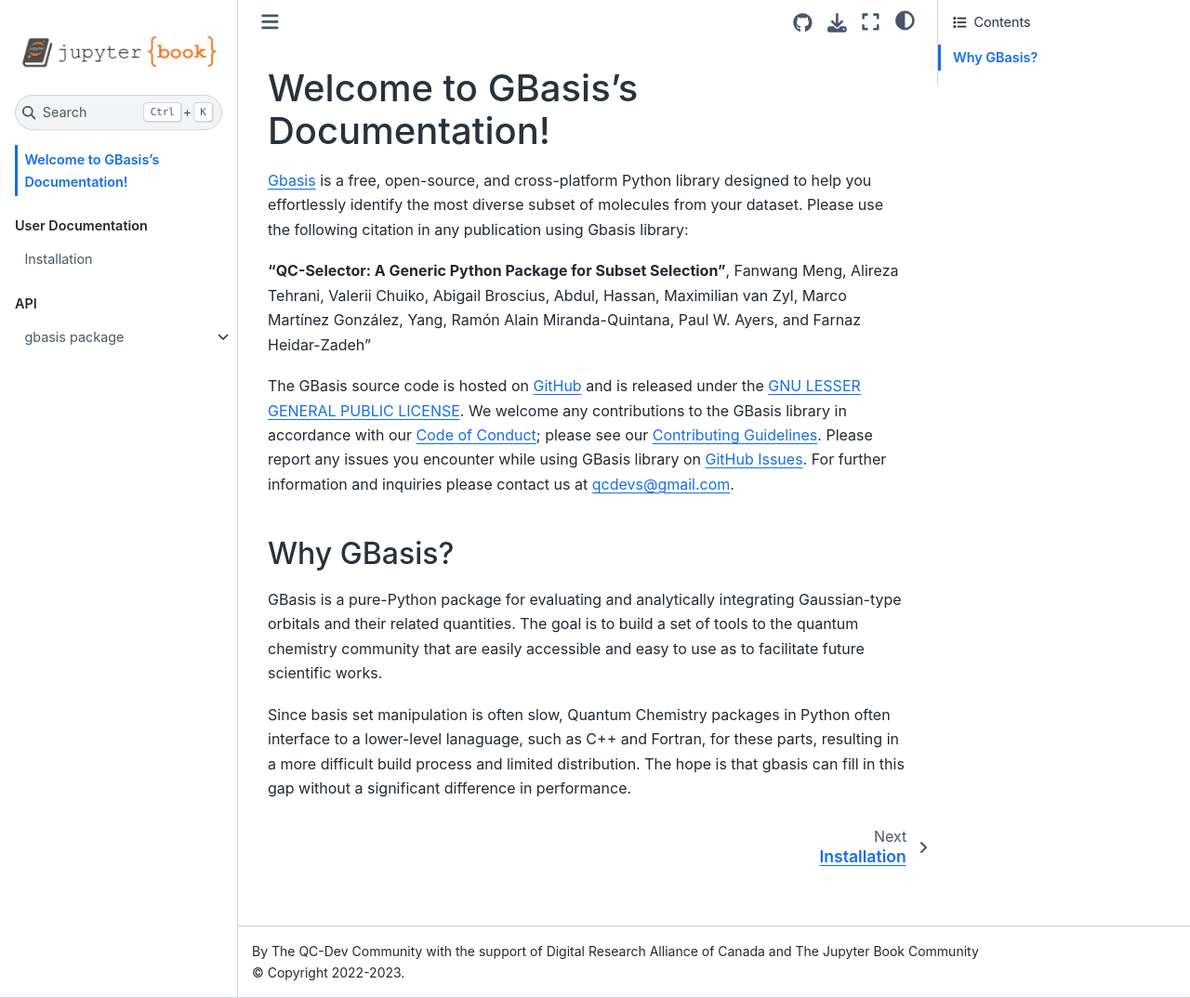
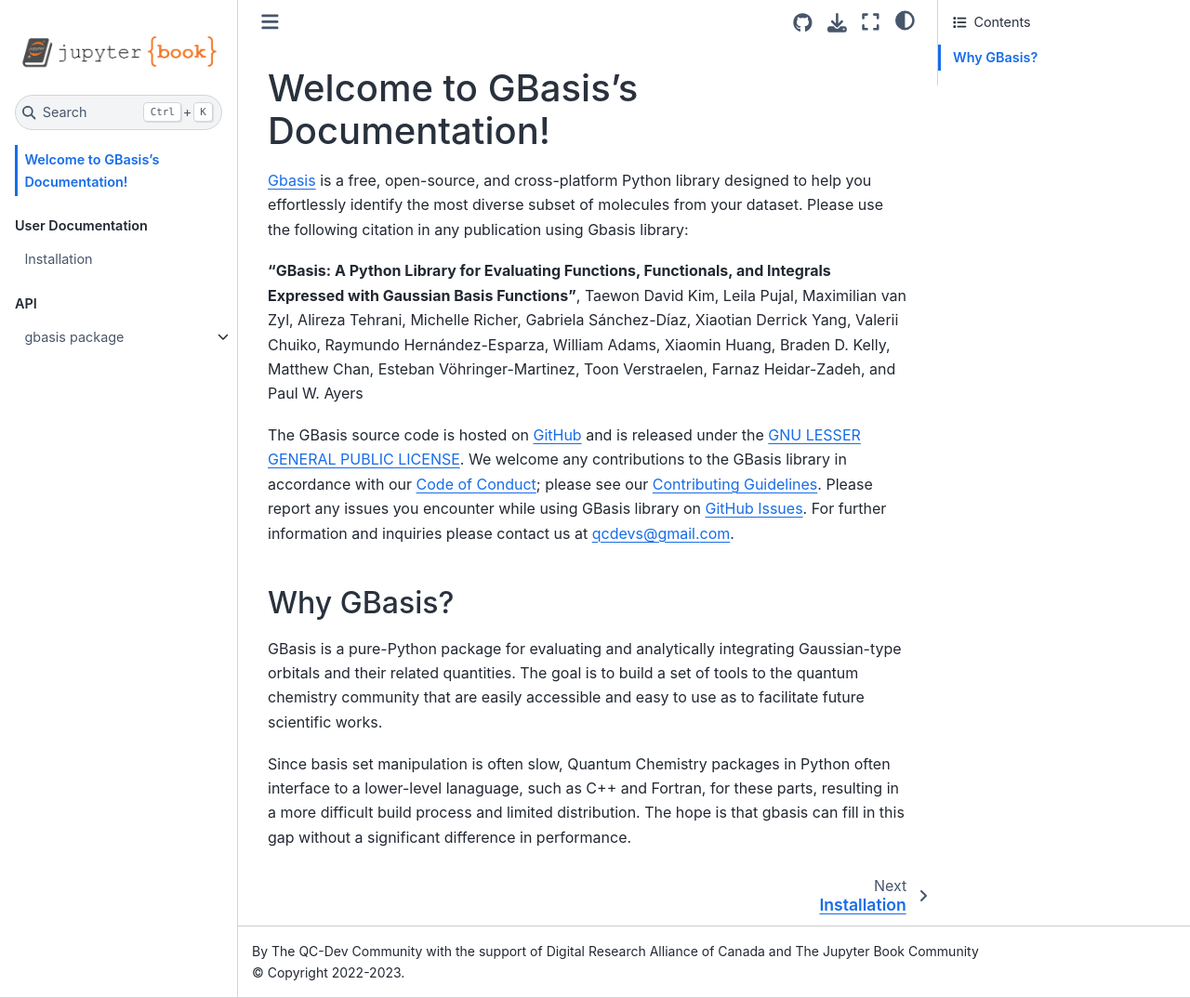
Before and after one commit to theochem/gbasis, a Jupyter Book: the page built from website/intro.md, in a window 1280 px wide and 1074 px high. Shown: the whole window at 93% size. Built offline with Jupyter Book 1.0.4 settings and Sphinx 7.4.7 and the Sphinx Book theme 1.1.4, drawn with Linux system fonts in a browser that asks for light colours.

Commit message:
fixed the landing page

```diff
--- a/website/intro.md
+++ b/website/intro.md
@@ -3,7 +3,12 @@
 
 [Gbasis](https://github.com/theochem/gbasis/) is a free, open-source, and cross-platform Python library designed to help you effortlessly identify the most diverse subset of molecules from your dataset. Please use the following citation in any publication using Gbasis library:
 
-**"QC-Selector: A Generic Python Package for Subset Selection"**, Fanwang Meng, Alireza Tehrani, Valerii Chuiko, Abigail Broscius, Abdul, Hassan, Maximilian van Zyl, Marco Martínez González, Yang, Ramón Alain Miranda-Quintana, Paul W. Ayers, and Farnaz Heidar-Zadeh"
+**"GBasis: A Python Library for Evaluating Functions, Functionals, and
+Integrals Expressed with Gaussian Basis Functions"**,
+Taewon David Kim, Leila Pujal, Maximilian van Zyl, Alireza Tehrani, Michelle Richer, Gabriela
+Sánchez-Díaz, Xiaotian Derrick Yang, Valerii Chuiko, Raymundo Hernández-Esparza, William Adams,
+Xiaomin Huang, Braden D. Kelly, Matthew Chan, Esteban Vöhringer-Martinez, Toon Verstraelen, Farnaz
+Heidar-Zadeh, and Paul W. Ayers
 
 The GBasis source code is hosted on [GitHub](https://github.com/theochem/gbasis/) and is released under the [GNU LESSER GENERAL PUBLIC LICENSE](https://github.com/theochem/gbasis/blob/master/LICENSE). We welcome any contributions to the GBasis library in accordance with our [Code of Conduct](https://github.com/theochem/gbasis/blob/master/CODE_OF_CONDUCT.md); please see our [Contributing Guidelines](https://github.com/theochem/gbasis/blob/master/CONTRIBUTING.md). Please report any issues you encounter while using GBasis library on [GitHub Issues](https://github.com/theochem/gbasis/issues). For further information and inquiries please contact us at qcdevs@gmail.com.
 
```
